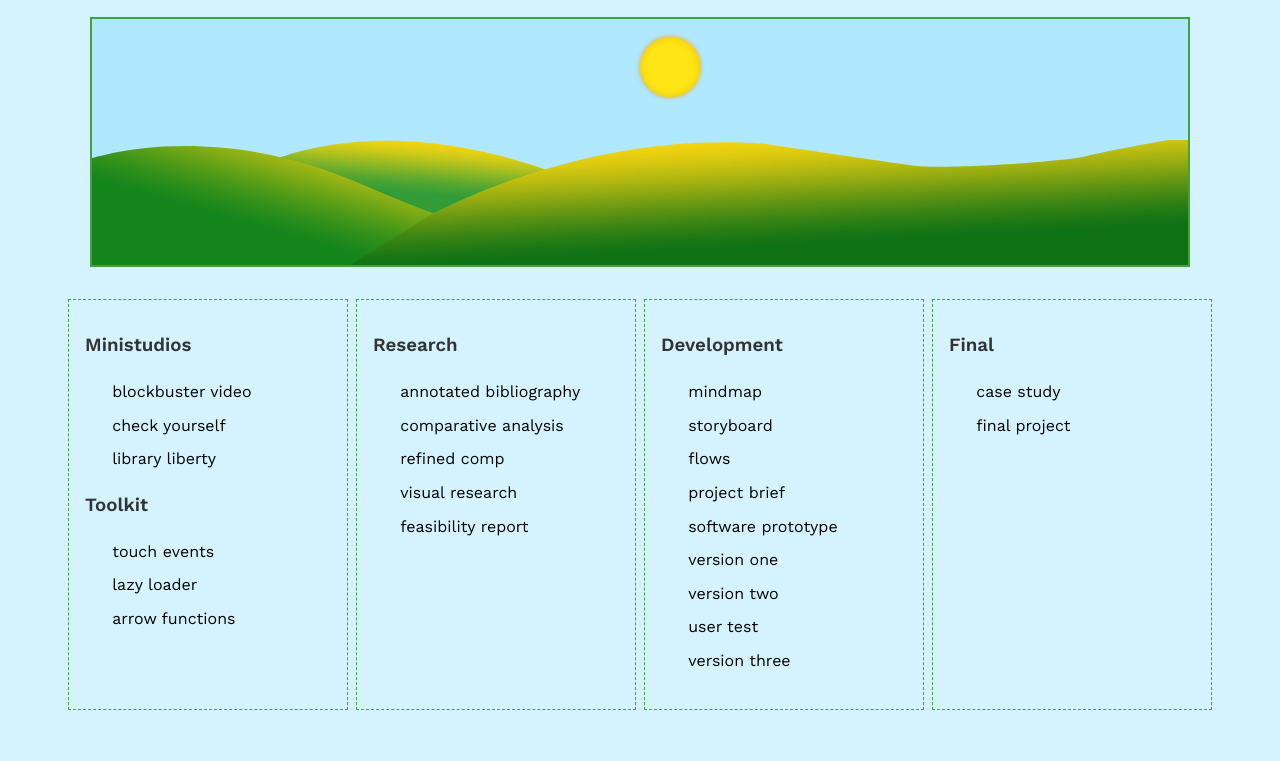
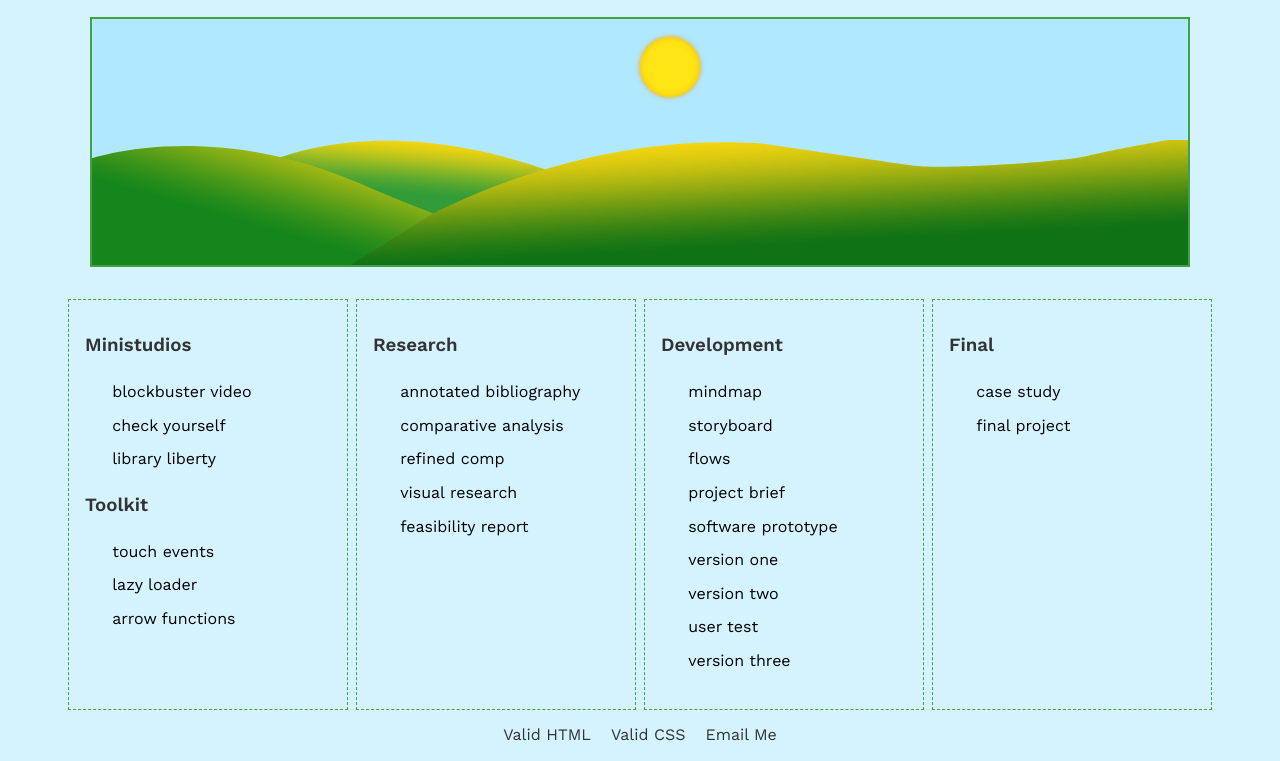
Before and after one commit to kgovind12/des157b, a plain HTML site: page index.html in a window 1280 px wide. Shown: the part 158-919 px from the top of the page. Before the commit the page ends 884 px from the top, so only its background shows below. Drawn offline with nearby package versions, Linux system fonts and the light colour scheme.

Commit message:
Added footer

```diff
--- a/index.html
+++ b/index.html
@@ -93,6 +93,12 @@
 
             <button><span class="circle"></span></button>
         </main>
+
+        <footer>
+            <a href="">Valid HTML</a>
+            <a href="">Valid CSS</a>
+            <a href="mailto:&#107;&#103;&#111;&#118;&#105;&#110;&#100;&#064;&#117;&#099;&#100;&#097;&#118;&#105;&#115;&#046;&#101;&#100;&#117;">Email Me</a>
+        </footer>
     </div>
 </body>
 
--- a/script.js
+++ b/script.js
@@ -5,6 +5,7 @@
     const body = document.querySelector('body');
     const banner = document.querySelector('#banner');
     const sections = document.querySelectorAll('section');
+    const footer = document.querySelector('footer');
     const sun = document.querySelector('#sun');
     const moon = document.querySelector('#moon');
     const stars = document.querySelector('#stars');
@@ -19,6 +20,7 @@
             body.className = 'switch';
             banner.className = 'switch';
             button.className = 'switch';
+            footer.className = 'switch';
             for (const section of sections) {
                 section.className = 'switch';
             }
@@ -41,6 +43,7 @@
             body.removeAttribute('class');
             banner.removeAttribute('class');
             button.removeAttribute('class');
+            footer.removeAttribute('class');
             for (const section of sections) {
                 section.removeAttribute('class');
             }
--- a/styles.css
+++ b/styles.css
@@ -152,6 +152,27 @@ button.switch .circle {
     opacity: 0;
 }
 
+footer {
+    display: flex;
+    justify-content: center;
+}
+
+footer a {
+    text-decoration: none;
+    color: var(--main-black);
+    padding: 0 10px;
+    cursor: pointer;
+    transition: all 0.5s ease;
+}
+
+footer a:hover {
+    text-decoration: underline;
+}
+
+footer.switch a {
+    color: var(--main-white);
+}
+
 
 /********************** Animations ***********************/
 
```
